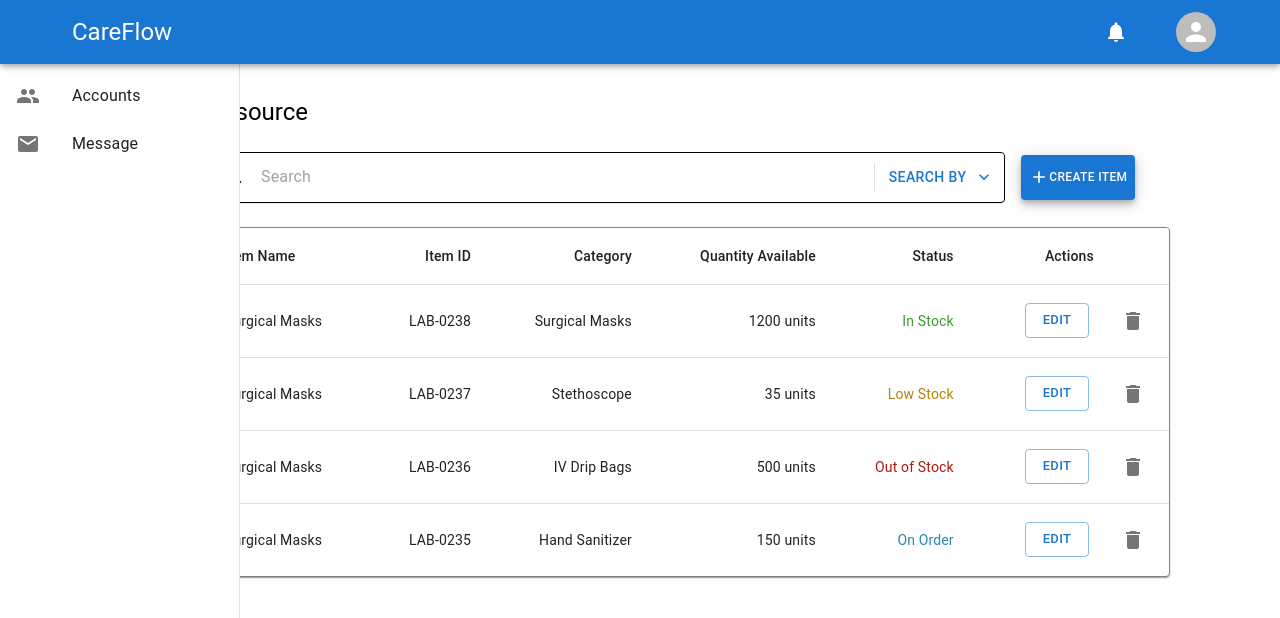
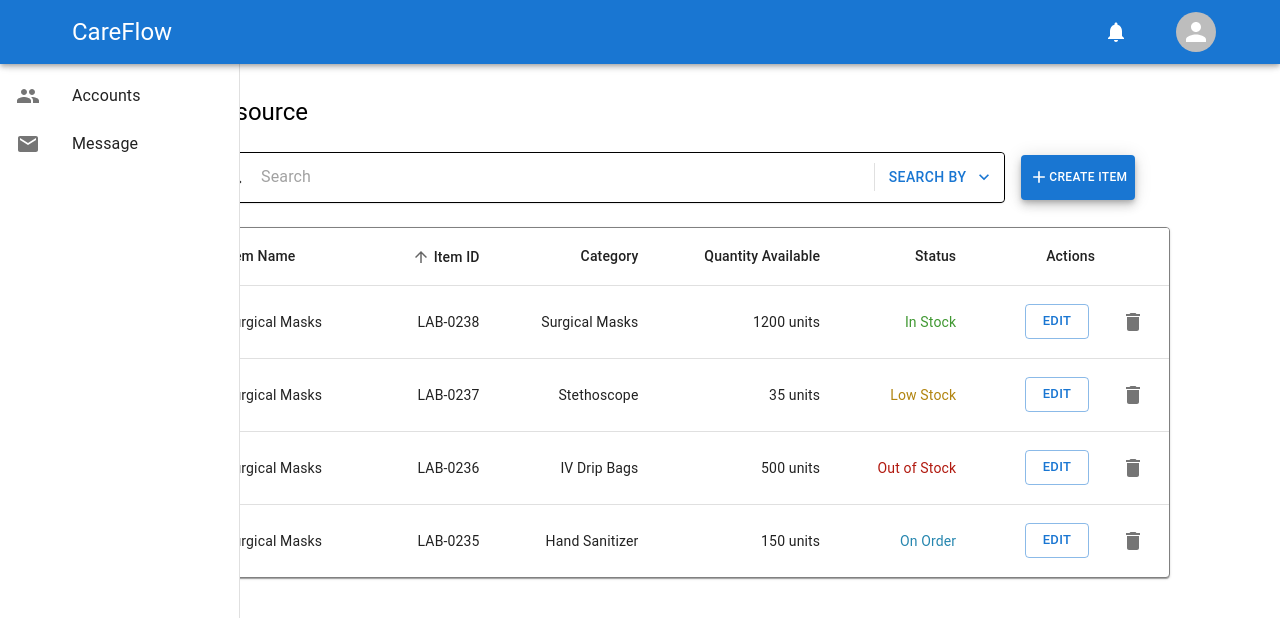
Before and after one commit to Hua5253/Care-Flow, a React (Vite) app in the folder client/: page / in a window 1280 px wide. Shown: the top 618 px of the page. Built offline with nearby package versions, Linux system fonts and the light colour scheme.

Commit message:
add TableSortLabel to Item iD

```diff
--- a/client/src/components/ResourcesTab/Table.tsx
+++ b/client/src/components/ResourcesTab/Table.tsx
@@ -8,6 +8,7 @@ import {
   TableContainer,
   TableHead,
   TableRow,
+  TableSortLabel,
 } from "@mui/material";
 
 import DeleteIcon from "@mui/icons-material/Delete";
@@ -74,7 +75,9 @@ export default function Table() {
         <TableHead>
           <TableRow>
             <TableCell>Item Name</TableCell>
-            <TableCell align="right">Item ID</TableCell>
+            <TableCell align="right">
+              <TableSortLabel active={true}>Item ID</TableSortLabel>
+            </TableCell>
             <TableCell align="right">Category</TableCell>
             <TableCell align="right">Quantity Available</TableCell>
             <TableCell align="right">Status</TableCell>
```
